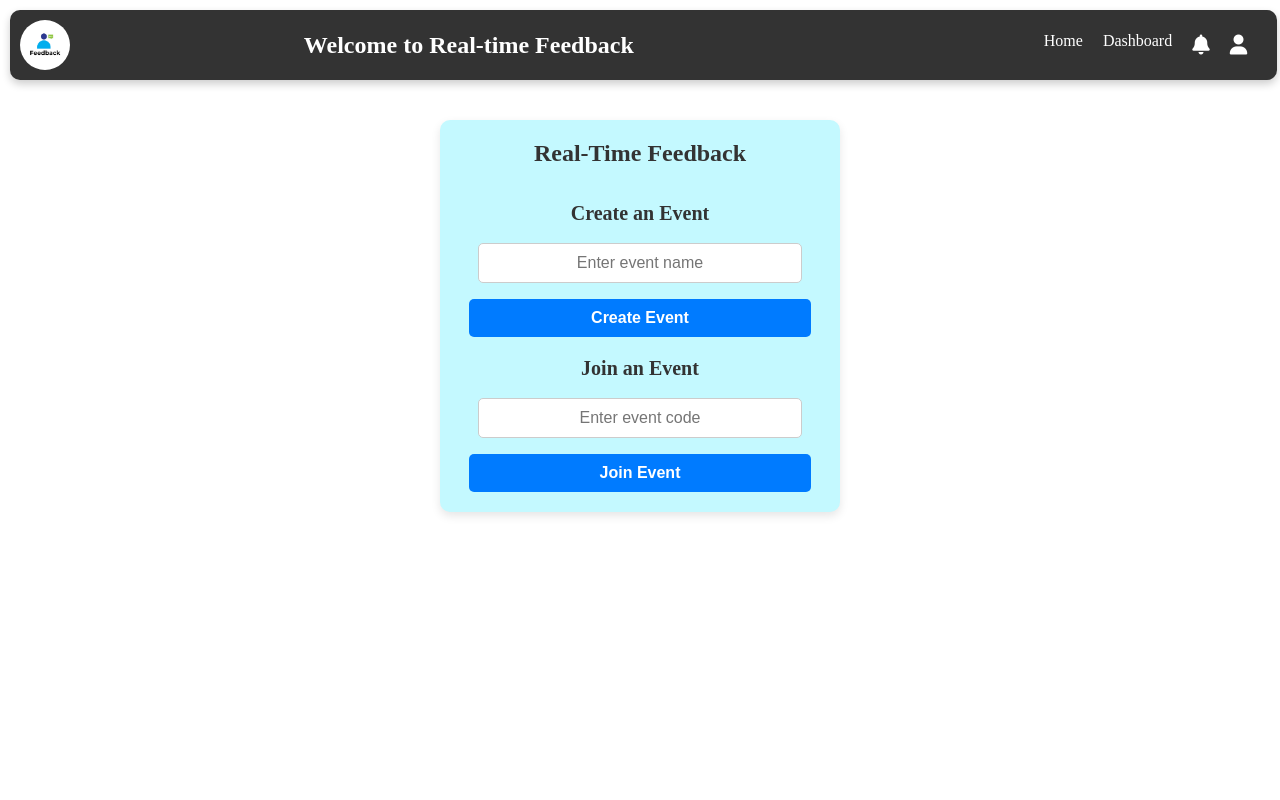
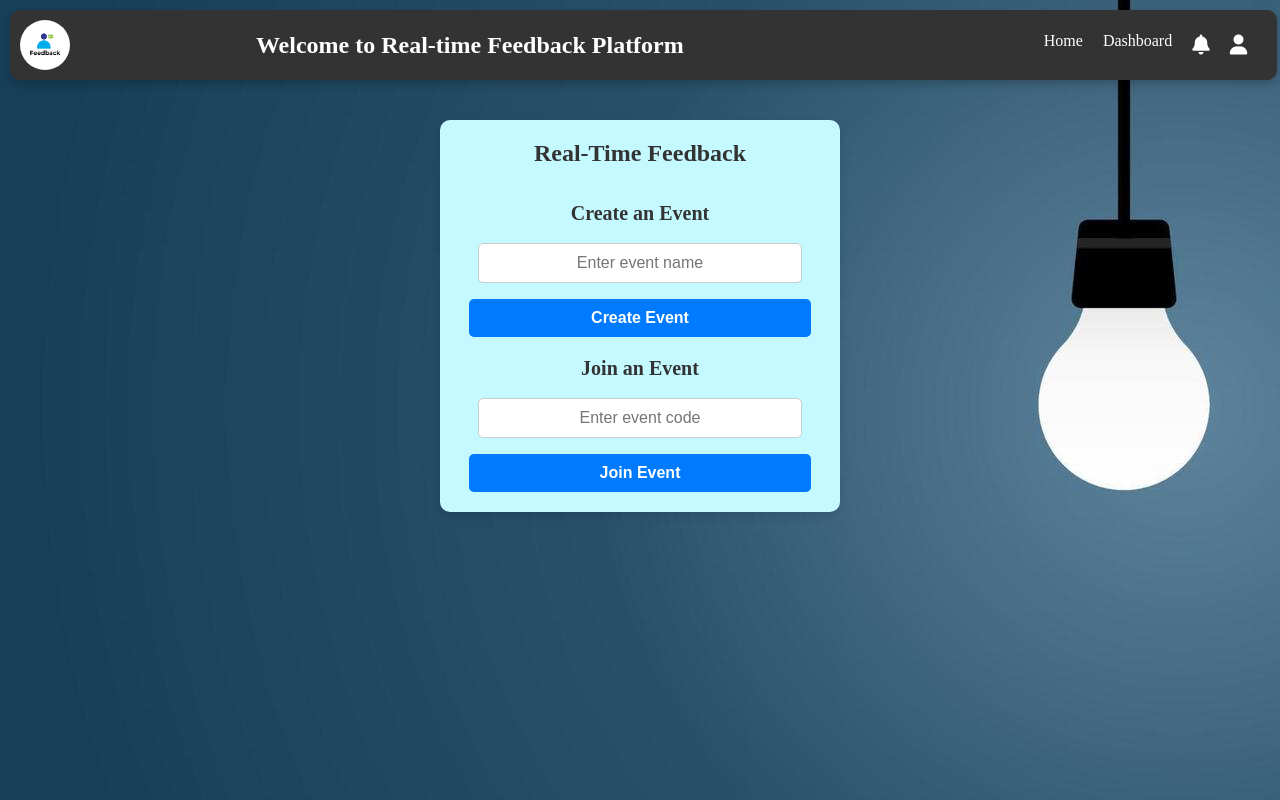
Before and after one commit to Hordhik/Bits_Hackathon, a React (Vite) app: page / in a window 1280 px wide. Built offline with nearby package versions, Linux system fonts and the light colour scheme; no server answers.

Commit message:
background image and navbar update

```diff
--- a/src/components/Navbar.jsx
+++ b/src/components/Navbar.jsx
@@ -12,7 +12,7 @@ const Navbar = () => {
         <img className="logo" src={logo} alt="feedback" />
         <div className="nav">
           <div className="nav-links">
-          <h1 className="hed">Welcome to Real-time Feedback</h1>
+          <h1 className="hed">Welcome to Real-time Feedback Platform</h1>
             <Link to="/">Home</Link>
             <Link to="/dashboard">Dashboard</Link>
           </div>
--- a/src/index.css
+++ b/src/index.css
@@ -3,3 +3,7 @@
     margin: 0;
     padding: 0;
 }
+
+body{
+    background-image: url('/images/background_img.jpg');
+}
--- a/src/styles/navbar.css
+++ b/src/styles/navbar.css
@@ -69,5 +69,5 @@
   display: flex;
   justify-content: center;
   margin: auto;
-  margin-right: 390px;
+  margin-right: 340px;
 }
```
Also changed, not shown: public/images/background_img.jpg (added).
